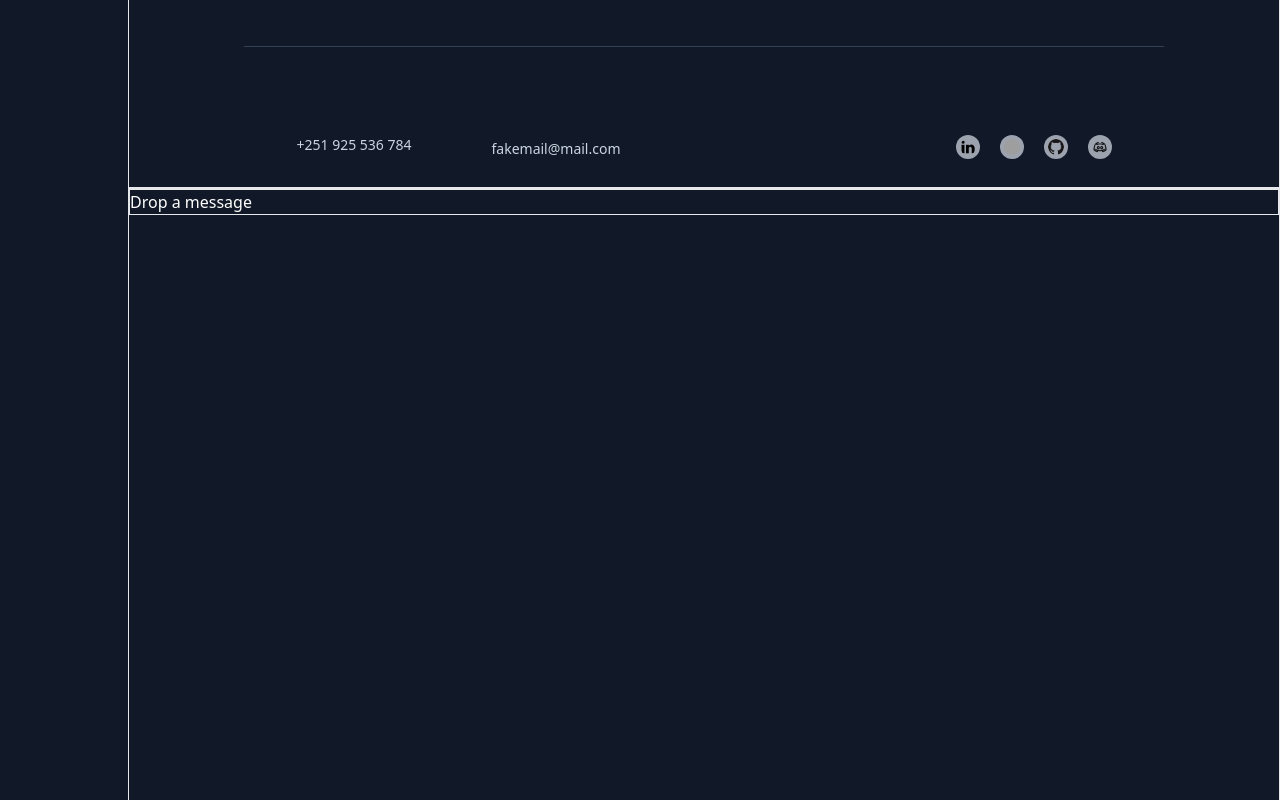
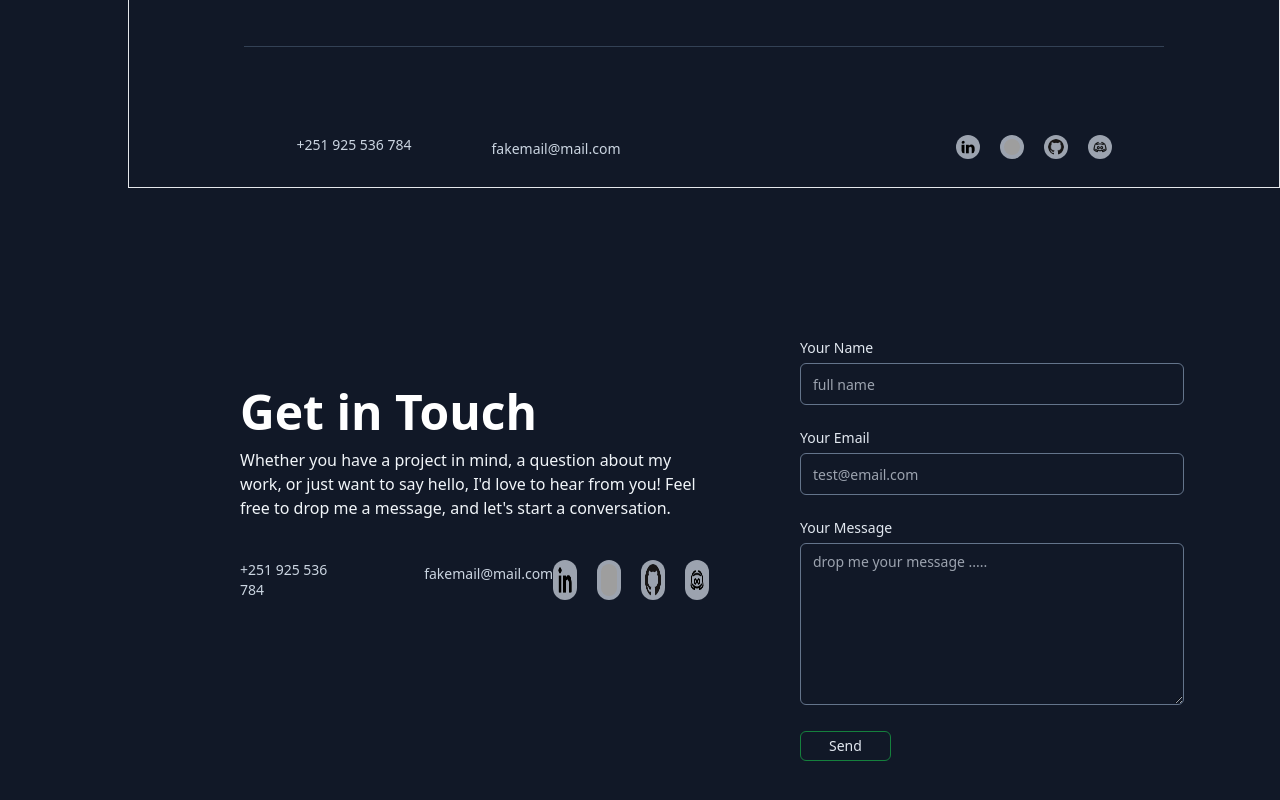
Before and after one commit to b1621/portfolio1, a React (Vite) app: page / in a window 1280 px wide. Shown: the part 4564-5364 px from the top of the page. Built offline with nearby package versions, Linux system fonts and the light colour scheme; grey boxes are pictures that could not be loaded.

Commit message:
contact page v2 has been structured and styled

```diff
--- /dev/null
+++ b/src/components/ContactFormV2.jsx
@@ -0,0 +1,51 @@
+const ContactFormV2 = () => {
+  return (
+    <div className=" h-full flex flex-col justify-center">
+      <form action="" className="  w-2/3 mx-auto space-y-5 text-slate-200">
+        {/* <h2>Send Me some messgae</h2> */}
+        <div className=" space-y-1">
+          <label htmlFor="name" className="text-sm">
+            Your Name
+          </label>
+          <input
+            type="text"
+            id="name"
+            placeholder="full name"
+            className="w-full placeholder:text-sm bg-transparent border border-slate-500 rounded-md py-2 px-3 outline-none"
+          />
+        </div>
+        <div className=" space-y-1">
+          <label htmlFor="email" className="text-sm">
+            Your Email
+          </label>
+          <input
+            type="email"
+            placeholder="test@email.com"
+            id="email"
+            className="w-full bg-transparent border border-slate-500 rounded-md py-2 px-3 outline-none placeholder:text-sm"
+          />
+        </div>
+        <div className=" space-y-1">
+          <label htmlFor="message" className="text-sm">
+            Your Message
+          </label>
+          <textarea
+            name=""
+            placeholder="drop me your message ..... "
+            id="message"
+            cols="20"
+            rows="6"
+            className="w-full bg-transparent border border-slate-500 rounded-md py-2 px-3 outline-none placeholder:text-sm"
+          ></textarea>
+        </div>
+        <div>
+          <button className="border border-green-700 rounded-md px-7 text-sm py-1">
+            Send{" "}
+          </button>
+        </div>
+      </form>
+    </div>
+  );
+};
+
+export default ContactFormV2;
--- a/src/pages/ContactPagev2.jsx
+++ b/src/pages/ContactPagev2.jsx
@@ -1,12 +1,57 @@
+import ContactFormV2 from "../components/ContactFormV2";
+
 const ContactPage = () => {
+  const iconStyle =
+    "bg-gray-400 rounded-full p-1 w-6 transform hover:scale-110 cursor-pointer transition duration-500";
   return (
-    <div className="border min-h-screen" id="contact">
-      {" "}
-      <div className="flex border">
-        <div>
-          <h2>Drop a message</h2>
+    <div className=" min-h-screen" id="contact">
+      <div className=" h-screen  flex flex-col justify-between">
+        <div className="flex flex-col md:flex-row   h-[90%]">
+          <div className=" w-1/2">
+            <div className="h-full flex flex-col justify-center">
+              <div className="md:ml-28 pb-20">
+                <h2 className=" text-5xl font-bold">Get in Touch</h2>
+                <p className="py-3 text-slate-100">
+                  Whether you have a project in mind, a question about my work,
+                  or just want to say hello, I'd love to hear from you! Feel
+                  free to drop me a message, and let's start a conversation.
+                </p>
+                <div className=" flex justify-between py-7">
+                  <div className="flex text-sm space-y-1 sm:space-x-5 md:space-x-20 flex-col sm:flex-row text-slate-300">
+                    <p>+251 925 536 784</p>
+                    <p>fakemail@mail.com</p>
+                  </div>
+                  <div className=" flex space-x-5 ">
+                    <img
+                      className={iconStyle}
+                      src="/367593_linkedin_business_network_social_icon.png"
+                      alt=""
+                    />
+                    <img
+                      className={iconStyle}
+                      src="/211920_twitter_social_icon.png"
+                      alt=""
+                    />
+
+                    <img
+                      className={iconStyle}
+                      src="/317712_code repository_github_repository_resource_icon.png"
+                      alt=""
+                    />
+                    <img
+                      className={iconStyle}
+                      src="/5340252_discord_forum_group_message_icon.png"
+                      alt=""
+                    />
+                  </div>
+                </div>
+              </div>
+            </div>
+          </div>
+          <div className="w-1/2">
+            <ContactFormV2 />
+          </div>
         </div>
-        <div></div>
       </div>
     </div>
   );
```
